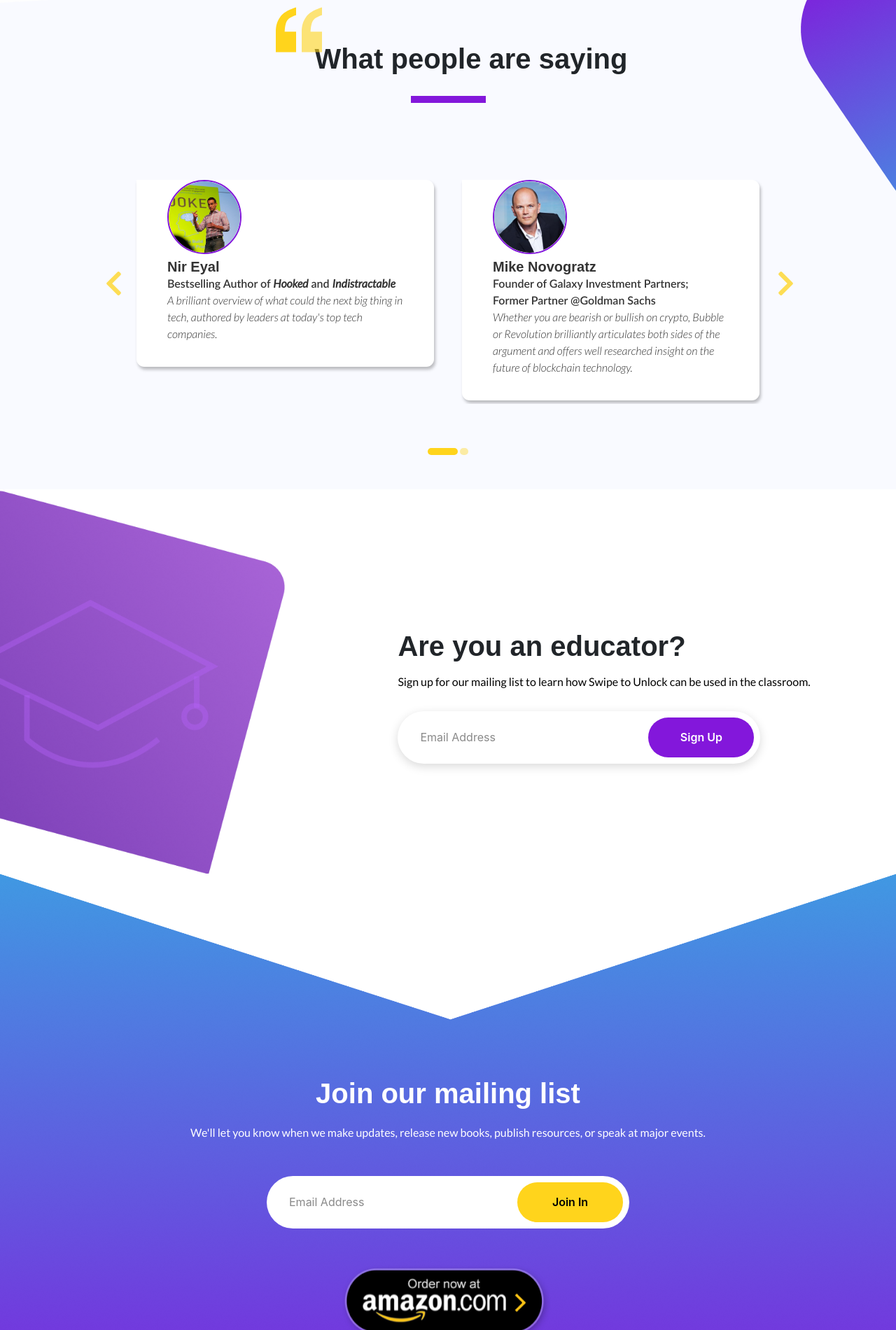
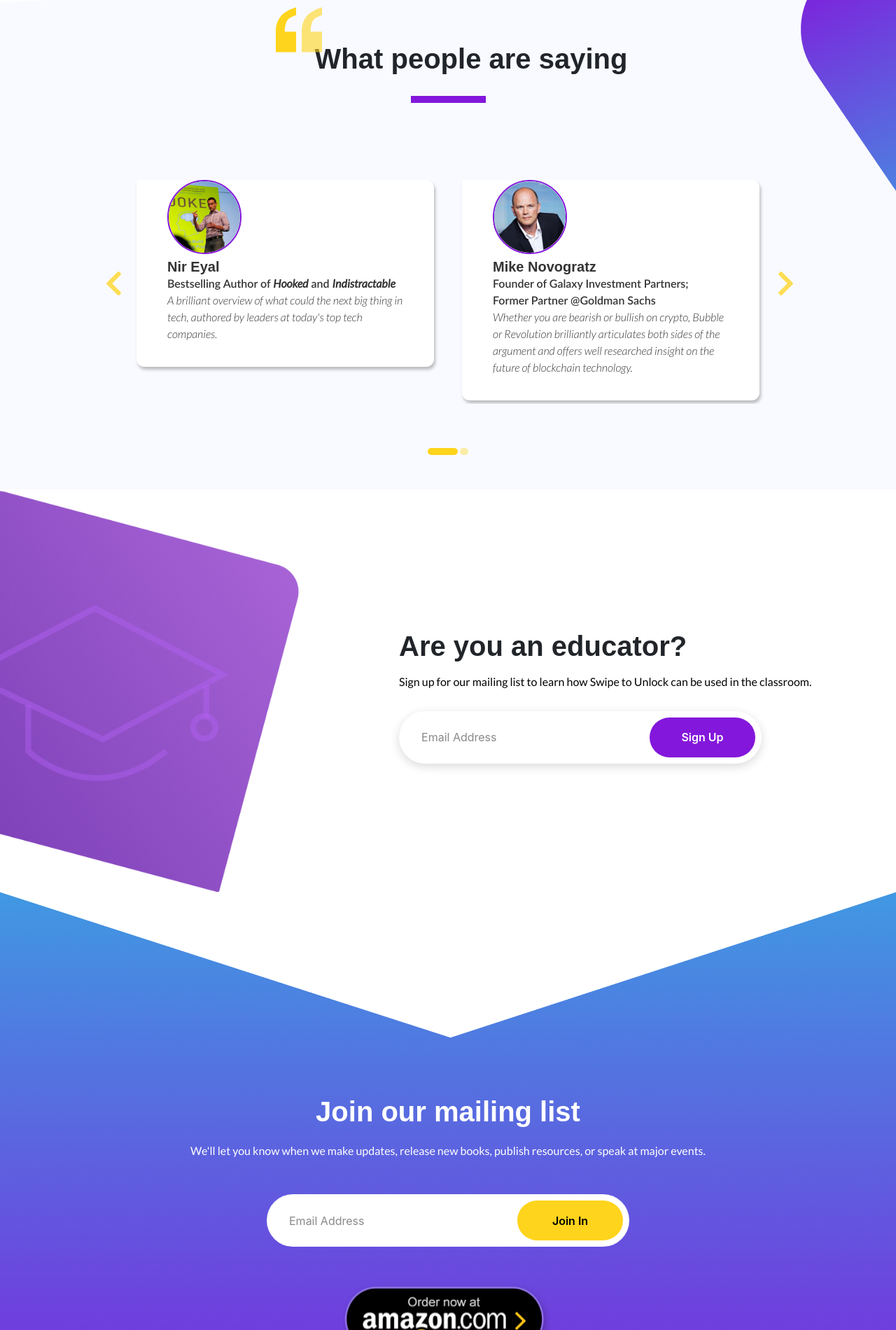
Before and after one commit to bubbleorrevolution/BubbleOrRevolution.github.io, a Jekyll site: the page built from index_landing.html, in a window 1280 px wide. Shown: the part 3363-5263 px from the top of the page at 70% size. Built offline with Jekyll 4.4.1, drawn with Linux system fonts in a browser that asks for light colours; nearby versions of some CDN libraries; some web fonts are replaced.

Commit message:
education email subscription style

```diff
--- a/assets/css/landing/style.css
+++ b/assets/css/landing/style.css
@@ -41,7 +41,7 @@
 }
 @font-face {
     font-family: "LeagueGothic";
-    src: url("../fonts/League-Gothic/LeagueGothic-Regular.otf");
+    src: url("../../fonts/League-Gothic/LeagueGothic-Regular.otf");
 }
 
 :root {
@@ -155,6 +155,8 @@
     -ms-user-select: none;
     user-select: none;
     box-shadow: 0px 4px 15px #a56df08c;
+    -webkit-box-shadow: 0px 4px 15px #a56df08c;
+    -moz-box-shadow: 0px 4px 15px #a56df08c;
     color: white;
     cursor: pointer;
     background: linear-gradient(188.9deg, #00A2FF -15.57%, #00D1E4 193.21%);
@@ -393,6 +395,9 @@
     .four-reasons .reason-card {
         /* width: 590px; */
         box-shadow: 2px 2px 10px 0 rgba(0, 178, 246, 0.2);
+        -webkit-box-shadow: 2px 2px 10px 0 rgba(0, 178, 246, 0.2);
+        -moz-box-shadow: 2px 2px 10px 0 rgba(0, 178, 246, 0.2);
+
         border-top-left-radius: 85px;
         padding-top: 40px;
         border: none;
@@ -425,6 +430,8 @@
         height: 64px;
         /* background: linear-gradient(187.96deg, #00A2FF -15.57%, #00D1E4 193.21%); */
         box-shadow: 0px 4px 14px rgba(0, 178, 246, 0.9);
+        -webkit-box-shadow: 0px 4px 14px rgba(0, 178, 246, 0.9);
+        -moz-box-shadow: 0px 4px 14px rgba(0, 178, 246, 0.9);
     }
         .four-reasons .main-btn:hover {
             border: 2px solid #00A2FF;
@@ -532,6 +539,8 @@
     } */
     .testimonials .single-testimonial {
         box-shadow: 2px 4px 4px rgba(0, 0, 0, 0.25);
+        -webkit-box-shadow: 2px 4px 4px rgba(0, 0, 0, 0.25);
+        -moz-box-shadow: 2px 4px 4px rgba(0, 0, 0, 0.25);
         background-color: #ffffff;
         padding-left: 44px;
         padding-right: 37px;
@@ -611,9 +620,16 @@
         background-color: white;
         padding: 0;
     }
+        .educator .container-fluid .row {
+            margin: 0;
+        }
+            .educator .container-fluid .row .img-container {
+                padding-left: 0;
+                padding-right: 0;
+            }
             .educator .educator-content {
                 padding-left: 11.2%;
-        padding-top:
+                /* padding-top:  */
             }
                 .educator .contact-form {
                     max-width: 518px;
@@ -622,6 +638,8 @@
                 }
                 .educator .contact-form input {
                     box-shadow: 0px 4px 14px rgba(0, 0, 0, 0.15);
+                    -webkit-box-shadow: 0px 4px 14px rgba(0, 0, 0, 0.15);
+                    -moz-box-shadow: 0px 4px 14px rgba(0, 0, 0, 0.15);
                 }
                 .educator .contact-form .cta-btn {
                     position: absolute;
@@ -912,6 +930,8 @@
     .educator .educator-content {
         width: 100%;
         text-align: center;
+        padding-left: 5px;
+        padding-right: 5px;
     }
     .educator .educator-content .section-title {
         padding-top: 120px;
```
Lines whose indentation alone changed are shown as unchanged.
